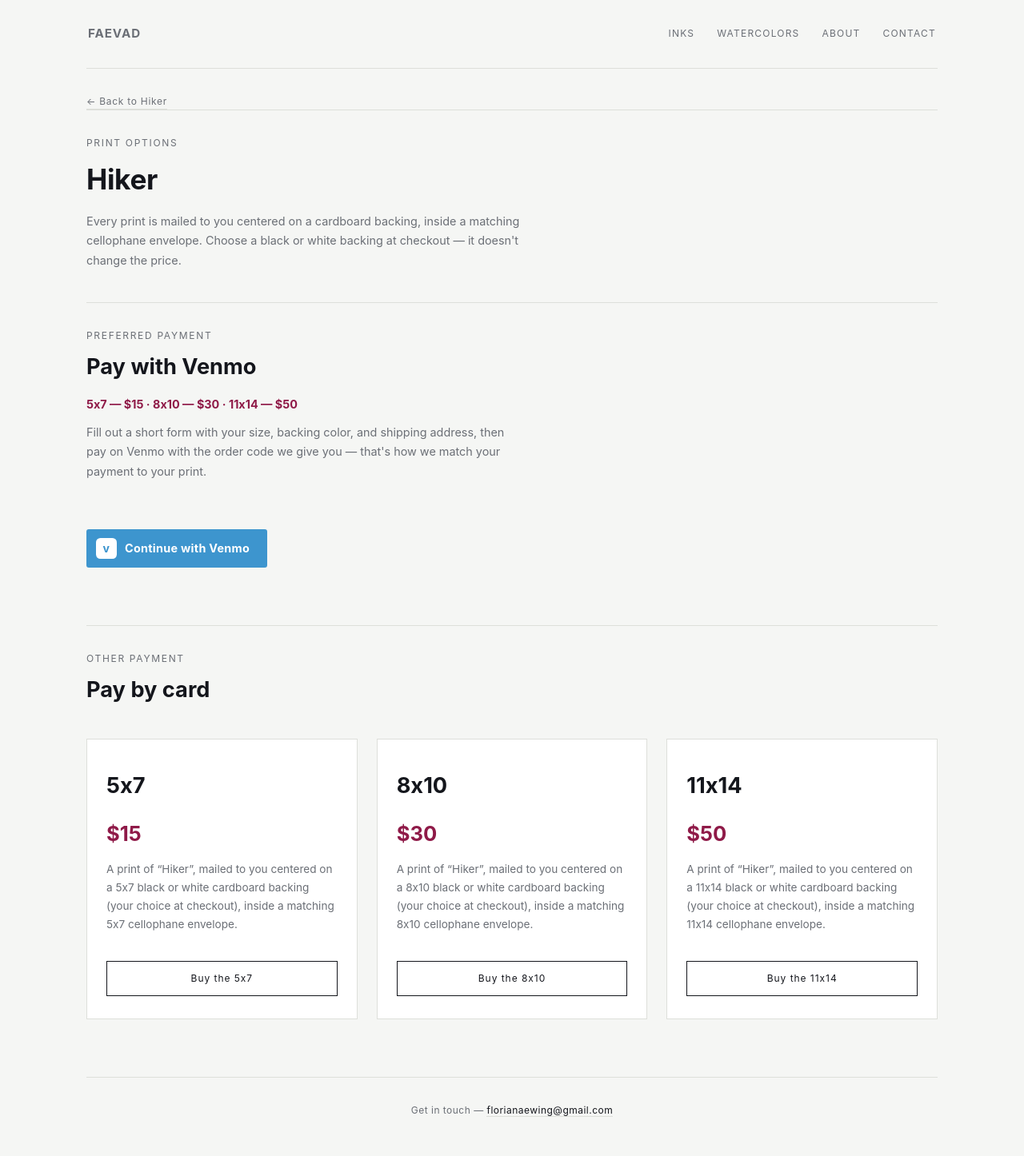
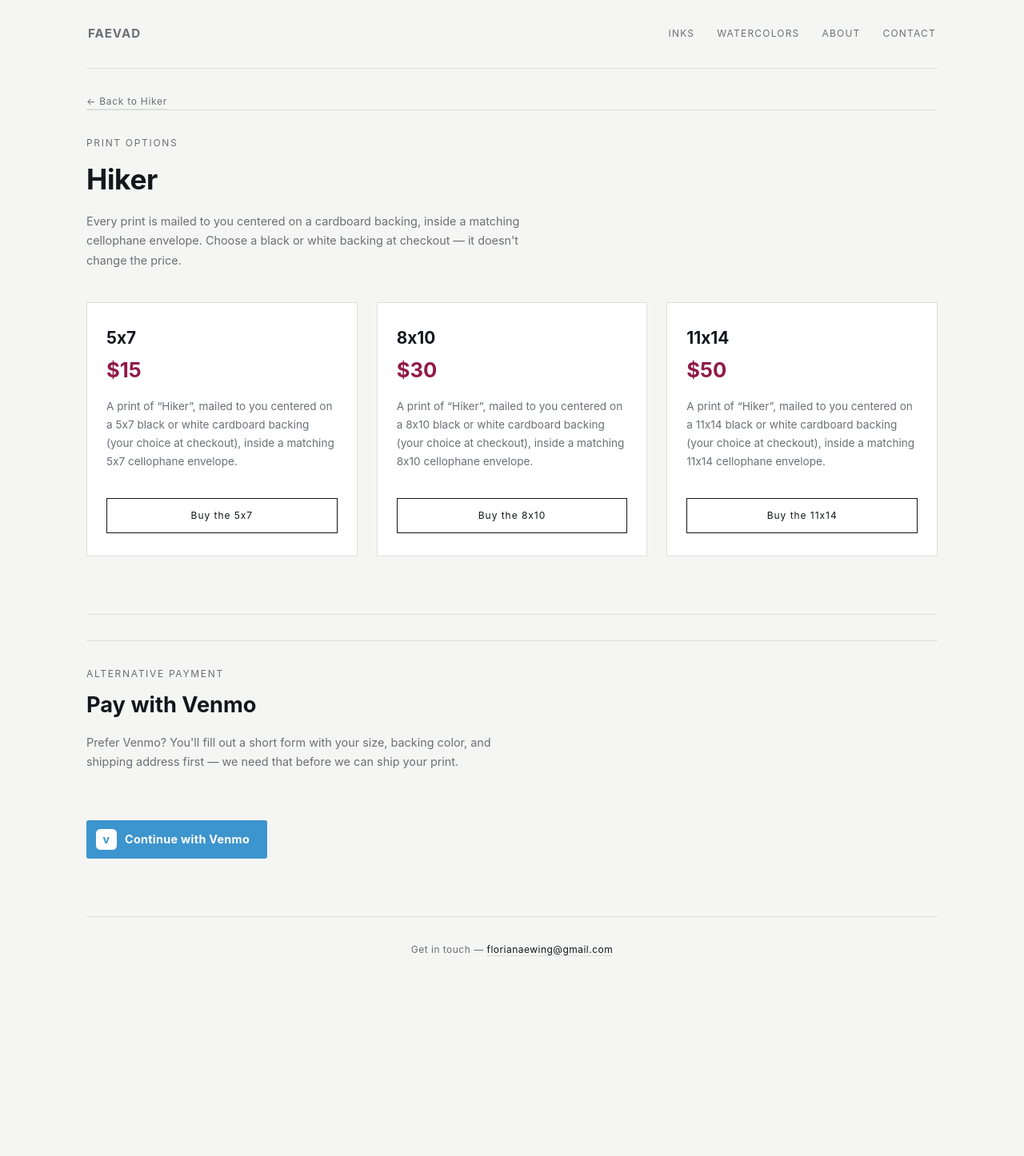
Before and after one commit to florianaewing/FAEVAD, a Jekyll site: the page built from buy-hiker.html, in a window 1280 px wide. Shown: the whole page at 80% size. Built offline with Jekyll 4.4.1, drawn with Linux system fonts in a browser that asks for light colours; after the commit the page ends 1245 px from its top, so only the background shows below that.

Commit message:
Revert the Venmo-first buy page (1f2594b, 8609b93)
Back to card checkout first, Venmo below as the alternative, at the
artist's call. Also drops the Venmo click counting that came with it.

Co-Authored-By: Claude Opus 5.5 <noreply@anthropic.com>

```diff
--- a/_layouts/buy.html
+++ b/_layouts/buy.html
@@ -36,40 +36,6 @@
         {% endif %}
     </div>
 
-    <section class="venmo-section">
-        <div class="section-head">
-            <div class="eyebrow">Preferred Payment</div>
-            <h2>Pay with Venmo</h2>
-            <p class="venmo-prices">
-                {% for tier in piece.print.tiers %}{{ tier.size }} &mdash; ${{ tier.price }}{% unless forloop.last %} &middot; {% endunless %}{% endfor %}
-            </p>
-            <p>
-                {% if cards %}
-                Fill out a short form with your shipping address, then pay on Venmo with the
-                order code we give you &mdash; that's how we match your payment to your cards.
-                {% else %}
-                Fill out a short form with your size, backing color, and shipping address, then
-                pay on Venmo with the order code we give you &mdash; that's how we match your
-                payment to your print.
-                {% endif %}
-            </p>
-        </div>
-
-        <a class="venmo-button" href="venmo-{{ piece.id }}.html" data-goatcounter-click="venmo-{{ piece.id }}" data-goatcounter-title="{{ piece.title }} (Venmo)">
-            <svg class="venmo-mark" viewBox="0 0 24 24" aria-hidden="true" focusable="false">
-                <rect width="24" height="24" rx="5" fill="#ffffff"></rect>
-                <text x="12" y="16.5" text-anchor="middle" font-family="-apple-system, BlinkMacSystemFont, Helvetica, Arial, sans-serif" font-weight="700" font-size="13" fill="#3D95CE">v</text>
-            </svg>
-            Continue with Venmo
-        </a>
-    </section>
-
-    <section class="card-section">
-        <div class="section-head">
-            <div class="eyebrow">Other Payment</div>
-            <h2>Pay by card</h2>
-        </div>
-
     <div class="tier-grid">
         {% for tier in piece.print.tiers %}
         <div class="tier-card">
@@ -93,6 +59,29 @@
         {% endfor %}
     </div>
 
+    <section class="venmo-section">
+        <div class="section-head">
+            <div class="eyebrow">Alternative Payment</div>
+            <h2>Pay with Venmo</h2>
+            <p>
+                {% if cards %}
+                Prefer Venmo? You'll fill out a short form with your shipping address first
+                &mdash; we need that before we can ship your cards.
+                {% else %}
+                Prefer Venmo? You'll fill out a short form with your size, backing color, and
+                shipping address first &mdash; we need that before we can ship your print.
+                {% endif %}
+            </p>
+        </div>
+
+        <a class="venmo-button" href="venmo-{{ piece.id }}.html">
+            <svg class="venmo-mark" viewBox="0 0 24 24" aria-hidden="true" focusable="false">
+                <rect width="24" height="24" rx="5" fill="#ffffff"></rect>
+                <text x="12" y="16.5" text-anchor="middle" font-family="-apple-system, BlinkMacSystemFont, Helvetica, Arial, sans-serif" font-weight="700" font-size="13" fill="#3D95CE">v</text>
+            </svg>
+            Continue with Venmo
+        </a>
+
         {% if site.bitcoin_enabled %}
         <a class="bitcoin-button" href="bitcoin-{{ piece.id }}.html">
             <svg class="bitcoin-mark" viewBox="0 0 24 24" aria-hidden="true" focusable="false">
--- a/css/styles.css
+++ b/css/styles.css
@@ -576,28 +576,9 @@ nav.top a[aria-current="page"] {
   padding-bottom: 72px;
 }
 
-.card-section {
-  padding-top: 32px;
-  border-top: 1px solid var(--line);
-}
-
-.card-section h2,
 .venmo-section h2 {
   margin: 10px 0 14px;
   font-size: clamp(1.3rem, 2.6vw, 1.7rem);
-}
-
-/* The sections draw their own divider, so their headers don't add a second. */
-.venmo-section .section-head,
-.card-section .section-head {
-  border-top: none;
-  padding-top: 0;
-}
-
-.section-head .venmo-prices {
-  margin-bottom: 10px;
-  font-weight: 700;
-  color: var(--pigment-ink);
 }
 
 .venmo-button {
```
Also changed, not shown: 1 other file. Lines whose indentation alone changed are shown as unchanged.
